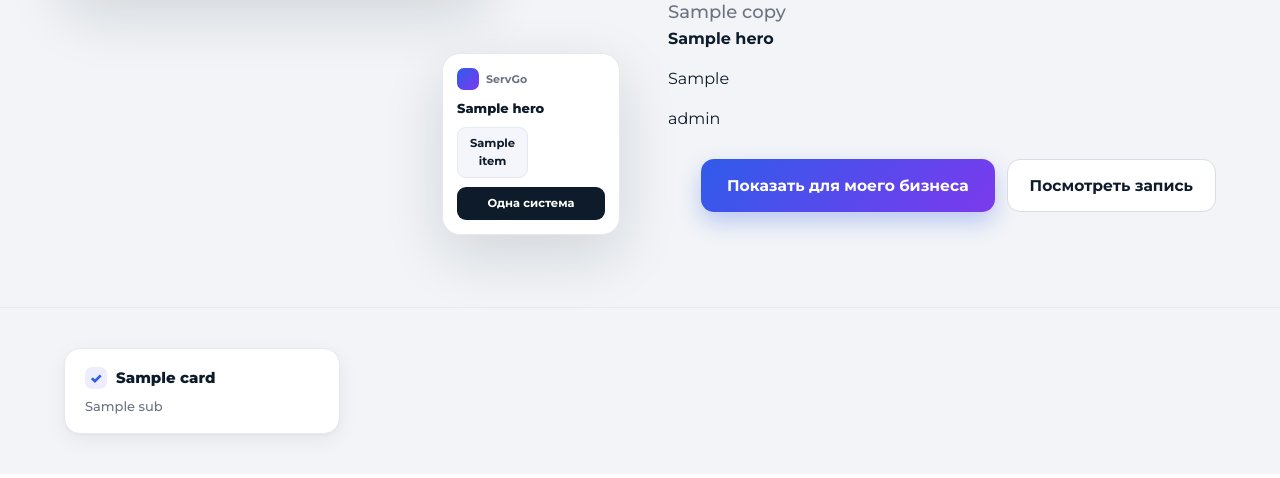
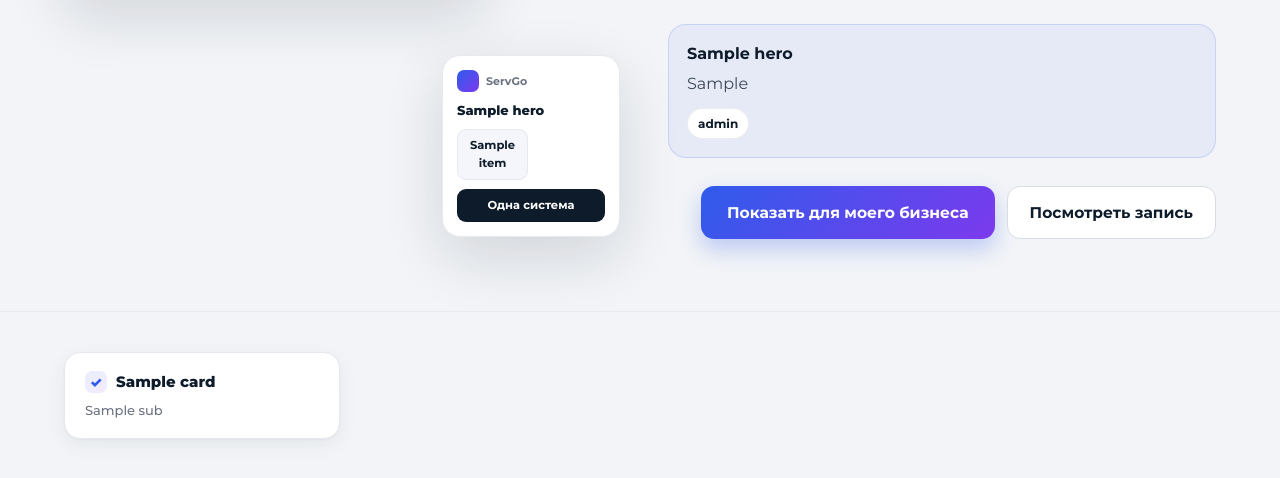
Before and after one commit to grunvald91/booking_bot, a Python web app: template webapp/templates/niche.html in a window 1280 px wide. Shown: the part 279-757 px from the top of the page. Run offline with Jinja, Linux system fonts and the light colour scheme; the template is opened without the code that fills it: most values are stand-ins (such as "Sample title", 1, 10 or a date in 2020).

Commit message:
Style digital marketing team on niche hero

```diff
--- a/webapp/static/css/niche.css
+++ b/webapp/static/css/niche.css
@@ -42,3 +42,37 @@
     opacity: 0.5;
     font-size: 1.1em;
 }
+
+
+/* First-screen explanation of the digital marketing team. */
+.hero-team-card {
+    margin-top: 20px;
+    padding: 18px;
+    border: 1px solid rgba(47, 91, 235, 0.16);
+    border-radius: 18px;
+    background: rgba(47, 91, 235, 0.06);
+}
+.hero-team-card > strong {
+    display: block;
+    font-size: 16px;
+    line-height: 1.35;
+}
+.hero-team-card > p {
+    margin: 7px 0 0;
+    opacity: .78;
+}
+.hero-team-roles {
+    display: flex;
+    flex-wrap: wrap;
+    gap: 8px;
+    margin-top: 12px;
+}
+.hero-team-roles span {
+    padding: 7px 10px;
+    border-radius: 999px;
+    background: #fff;
+    border: 1px solid rgba(13, 27, 42, 0.08);
+    font-size: 12px;
+    font-weight: 650;
+    line-height: 1.25;
+}
```
